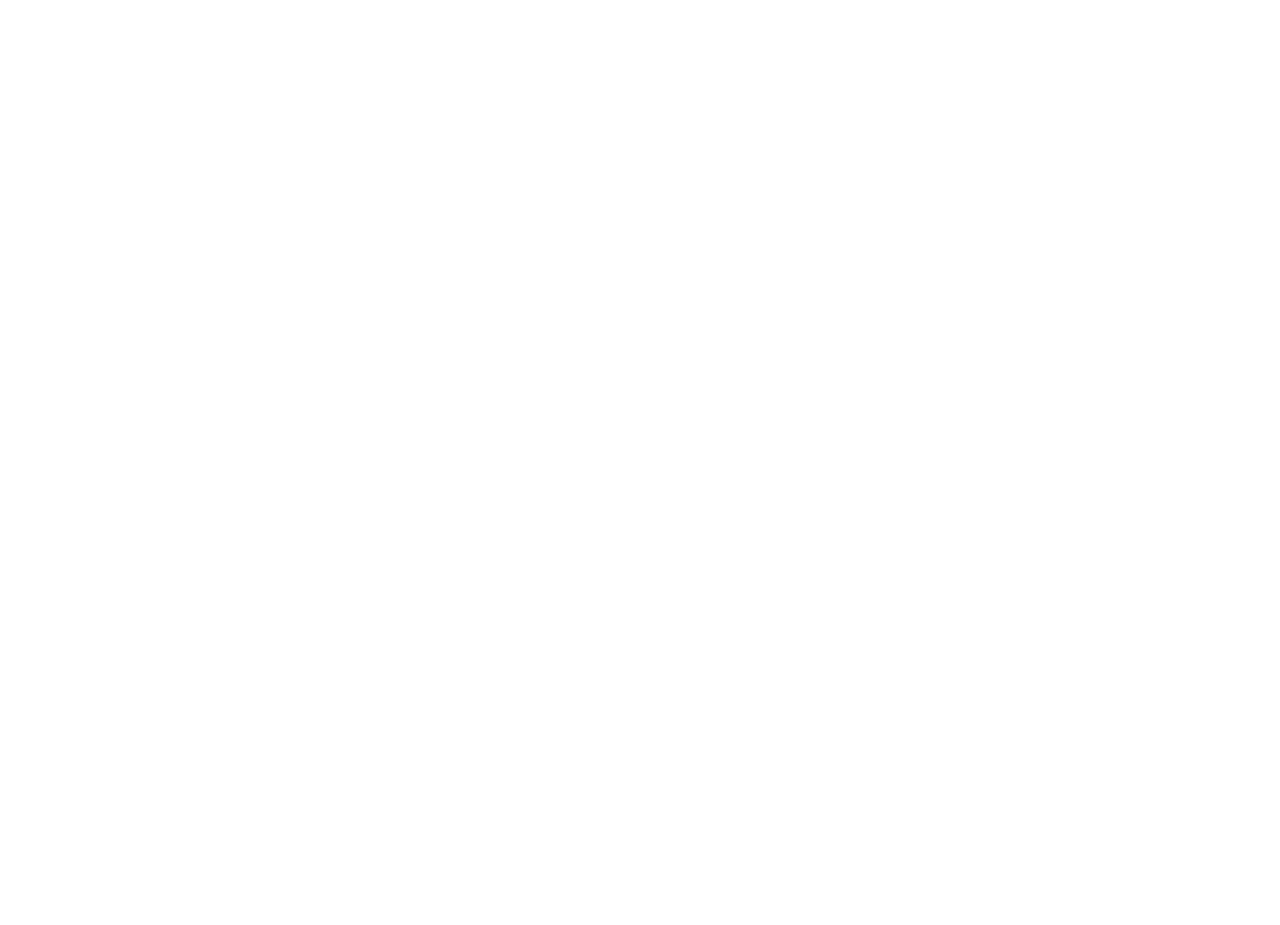
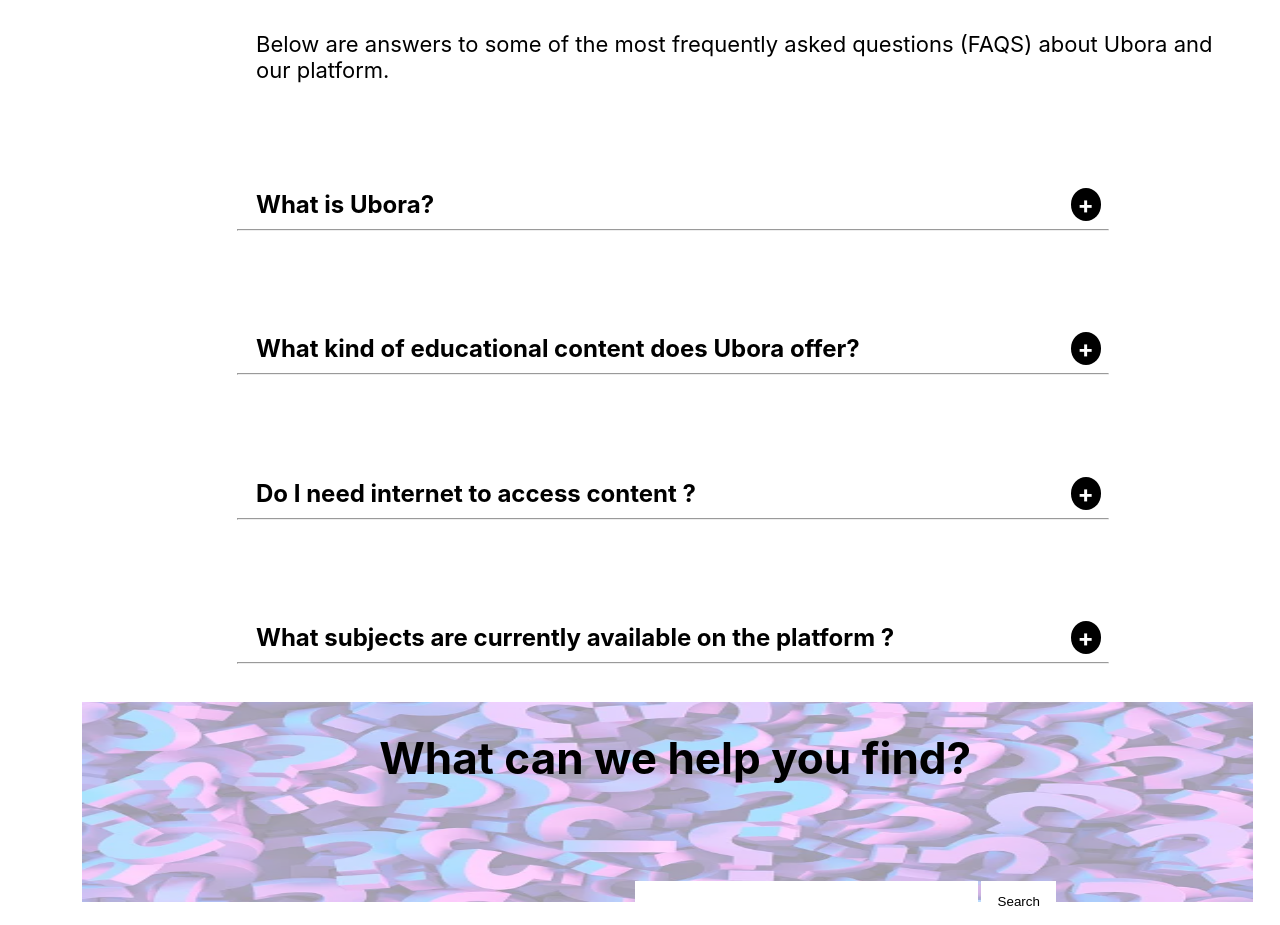
Before and after one commit to akirachix/Task-Tamers-Informational, a React (Create React App) app in the folder ubora-cbc-informational/: page / in a window 1280 px wide. Shown: the part 2037-2962 px from the top of the page. Before the commit the page ends 1864 px from the top, so only its background shows below. Built offline with nearby package versions, Linux system fonts and the light colour scheme.

Commit message:
add changes

```diff
--- a/ubora-cbc-informational/src/App.js
+++ b/ubora-cbc-informational/src/App.js
@@ -1,6 +1,7 @@
 import React from 'react';
 import Navbar from './Home/index';
 import Features from './Features';
+import Faq from './Faqs';
 
 
 function App() {
@@ -9,6 +10,7 @@
     <div>
       <Navbar />
       <Features/>
+      <Faq/>
     </div>
   );
   }
--- a/ubora-cbc-informational/src/Faqs/index.js
+++ b/ubora-cbc-informational/src/Faqs/index.js
@@ -46,7 +46,7 @@
            <img src="/images/questionmark.webp" alt='questionmark' className='search-image'/>
            <div className='text-over'>
            <p className='search-par'><b>What can we help you find?</b></p>
-        <form>
+        <form id='faqs'>
           <input type='search' className='search-button'></input>
           <button className='search-submit'>Search</button>
         </form>
--- a/ubora-cbc-informational/src/Home/index.js
+++ b/ubora-cbc-informational/src/Home/index.js
@@ -1,4 +1,3 @@
-
 import React, { useState } from 'react';
 import { HashLink as Link } from 'react-router-hash-link';
 import './style.css';
@@ -25,13 +24,13 @@
             <Link smooth to="/#home" onClick={closeMenu}>Home</Link>
           </li>
           <li className="nav-item">
-            <a href="http://localhost:3001/#QnA-paragraph" onClick={closeMenu}>Features</a>
+            <a href="http://localhost:3000/#features-heading" onClick={closeMenu}>Features</a>
           </li>
           <li className="nav-item">
             <a href="http://localhost:3001/" onClick={closeMenu}>About</a>
           </li>
           <li className="nav-item">
-            <a href="http://localhost:3001/" onClick={closeMenu}>FAQ's</a>
+            <a href="http://localhost:3000/#faqs" onClick={closeMenu}>FAQ's</a>
           </li>
           <li className="nav-item">
             <a href="http://localhost:3001/" onClick={closeMenu}>Team</a>
```
